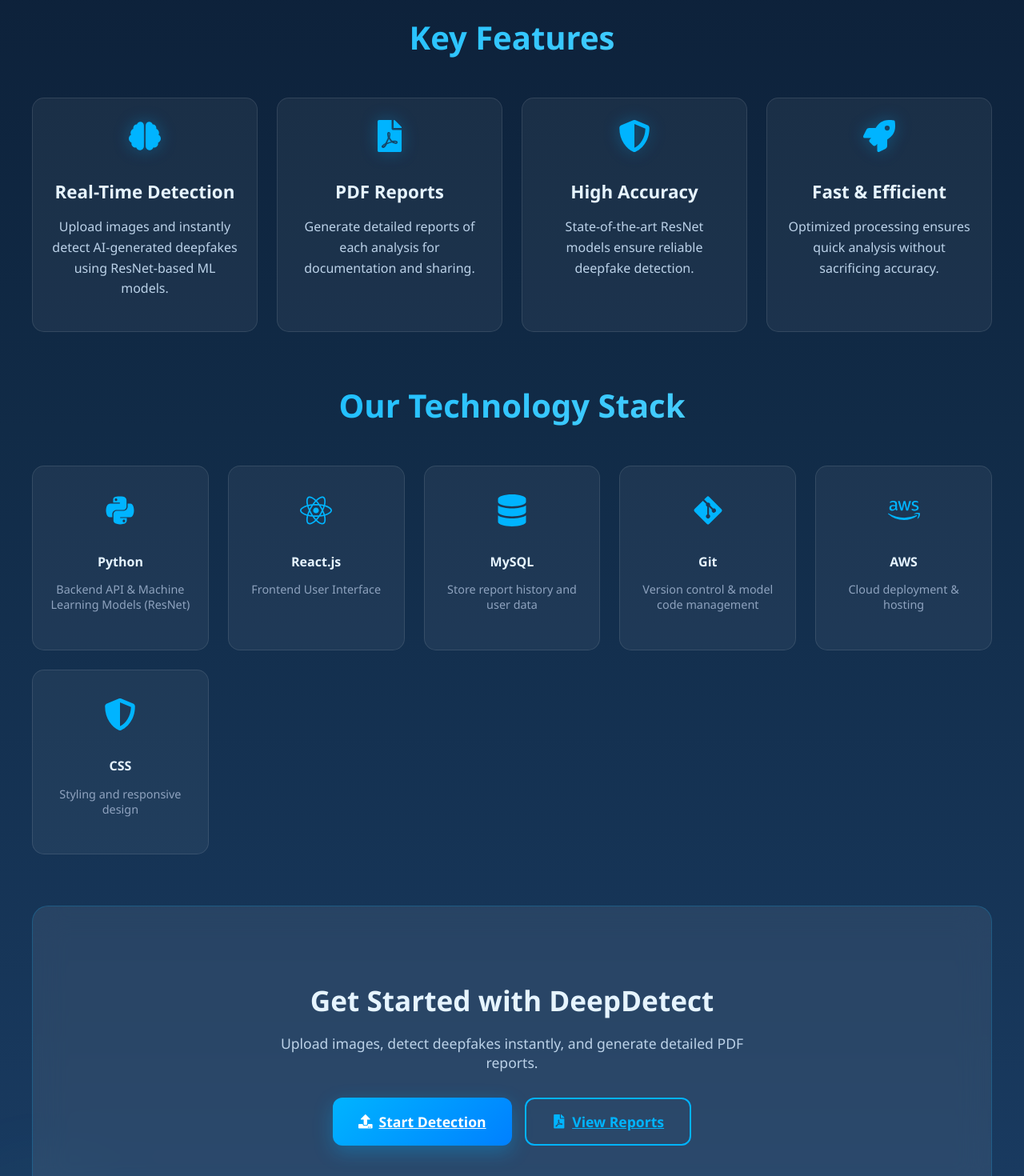
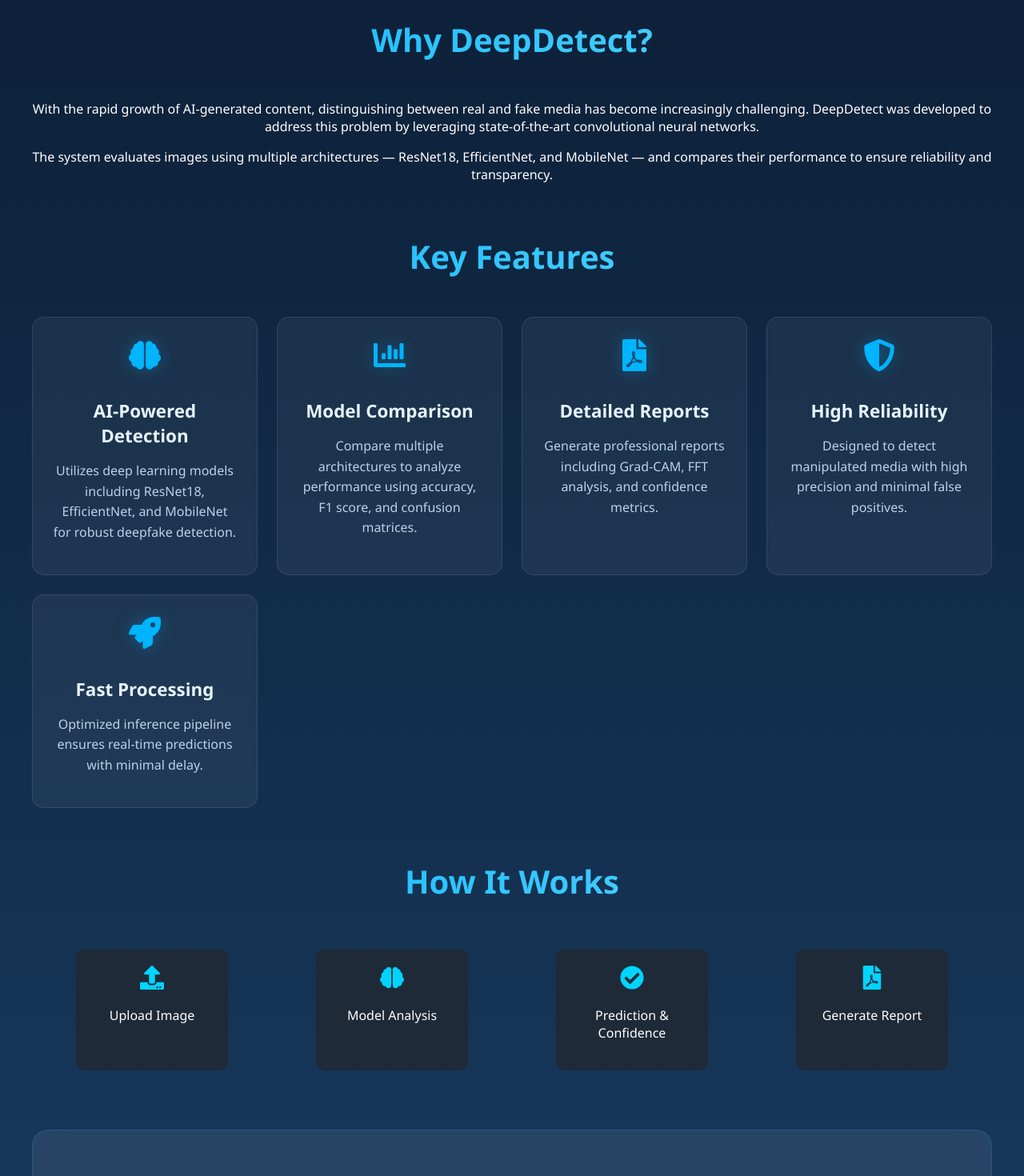
Before and after one commit to dnm10/DeepDetect-DeepFake, a React (Create React App) app in the folder ui_deep/: page /About in a window 1280 px wide. Shown: the part 520-1990 px from the top of the page at 80% size. Built offline with nearby package versions, Linux system fonts and the light colour scheme.

Commit message:
Added Model Comparisons page

```diff
--- a/ui_deep/src/pages/About.css
+++ b/ui_deep/src/pages/About.css
@@ -473,3 +473,28 @@
     padding: 1.5rem;
   }
 }
+
+.workflow-section {
+  margin-top: 50px;
+  text-align: center;
+}
+
+.workflow-steps {
+  display: flex;
+  justify-content: space-around;
+  margin-top: 20px;
+  flex-wrap: wrap;
+}
+
+.step {
+  background: #1e2a38;
+  padding: 20px;
+  border-radius: 10px;
+  width: 150px;
+  margin: 10px;
+}
+
+.step svg {
+  font-size: 30px;
+  color: #00d4ff;
+}
--- a/ui_deep/src/pages/About.js
+++ b/ui_deep/src/pages/About.js
@@ -1,5 +1,4 @@
 import React from "react";
-import { useNavigate } from "react-router-dom";
 import Navbar from "../Components/Navbar.js";
 import {
   FaShieldAlt,
@@ -7,103 +6,44 @@ import {
   FaRocket,
   FaUpload,
   FaFilePdf,
-  FaPython,
-  FaReact,
-  FaDatabase,
-  FaGitAlt,
-  FaAws,
-  FaCheckCircle,
+  FaChartBar,
+  FaCheckCircle
 } from "react-icons/fa";
 import "./About.css";
 
 function About() {
-  const navigate = useNavigate();
-
-  const teamMembers = [
-    {
-      id: 1,
-      name: "Dr. Sarah Chen",
-      role: "AI Research Lead",
-      bio: "PhD in Computer Vision, ResNet & deepfake detection expert.",
-      initials: "SC",
-    },
-    {
-      id: 2,
-      name: "Marcus Rodriguez",
-      role: "Lead Developer",
-      bio: "Full-stack developer building React frontend & Python backend.",
-      initials: "MR",
-    },
-    {
-      id: 3,
-      name: "Dr. Emily Watson",
-      role: "Security Analyst",
-      bio: "Cybersecurity and digital media authentication expert.",
-      initials: "EW",
-    },
-    {
-      id: 4,
-      name: "Alex Thompson",
-      role: "Product Manager",
-      bio: "Responsible AI and product strategy specialist.",
-      initials: "AT",
-    },
-  ];
 
   const features = [
     {
       icon: <FaBrain />,
-      title: "Real-Time Detection",
+      title: "AI-Powered Detection",
       description:
-        "Upload images and instantly detect AI-generated deepfakes using ResNet-based ML models.",
+        "Utilizes deep learning models including ResNet18, EfficientNet, and MobileNet for robust deepfake detection."
+    },
+    {
+      icon: <FaChartBar />,
+      title: "Model Comparison",
+      description:
+        "Compare multiple architectures to analyze performance using accuracy, F1 score, and confusion matrices."
     },
     {
       icon: <FaFilePdf />,
-      title: "PDF Reports",
+      title: "Detailed Reports",
       description:
-        "Generate detailed reports of each analysis for documentation and sharing.",
+        "Generate professional reports including Grad-CAM, FFT analysis, and confidence metrics."
     },
     {
       icon: <FaShieldAlt />,
-      title: "High Accuracy",
+      title: "High Reliability",
       description:
-        "State-of-the-art ResNet models ensure reliable deepfake detection.",
+        "Designed to detect manipulated media with high precision and minimal false positives."
     },
     {
       icon: <FaRocket />,
-      title: "Fast & Efficient",
+      title: "Fast Processing",
       description:
-        "Optimized processing ensures quick analysis without sacrificing accuracy.",
-    },
-  ];
-
-  const techStack = [
-    {
-      icon: <FaPython />,
-      name: "Python",
-      description: "Backend API & Machine Learning Models (ResNet)",
-    },
-    {
-      icon: <FaReact />,
-      name: "React.js",
-      description: "Frontend User Interface",
-    },
-    {
-      icon: <FaDatabase />,
-      name: "MySQL",
-      description: "Store report history and user data",
-    },
-    {
-      icon: <FaGitAlt />,
-      name: "Git",
-      description: "Version control & model code management",
-    },
-    { icon: <FaAws />, name: "AWS", description: "Cloud deployment & hosting" },
-    {
-      icon: <FaShieldAlt />,
-      name: "CSS",
-      description: "Styling and responsive design",
-    },
+        "Optimized inference pipeline ensures real-time predictions with minimal delay."
+    }
   ];
 
   return (
@@ -111,16 +51,32 @@ function About() {
       <Navbar />
 
       <div className="about-container">
-        {/* Hero Section */}
+
+        {/* HERO */}
         <section className="about-hero">
           <h1 className="about-title">About DeepDetect</h1>
           <p className="about-subtitle">
-            Detect AI-generated deepfakes with high accuracy and generate
-            comprehensive reports for analysis.
+            An AI-powered deepfake detection platform designed to identify manipulated images
+            using advanced deep learning models and provide explainable results.
           </p>
         </section>
 
-        {/* Features Section */}
+        {/* PROJECT STORY */}
+        <section className="about-story">
+          <h2 className="section-title">Why DeepDetect?</h2>
+          <p className="about-text">
+            With the rapid growth of AI-generated content, distinguishing between real and fake
+            media has become increasingly challenging. DeepDetect was developed to address this
+            problem by leveraging state-of-the-art convolutional neural networks.
+          </p>
+
+          <p className="about-text">
+            The system evaluates images using multiple architectures — ResNet18, EfficientNet,
+            and MobileNet — and compares their performance to ensure reliability and transparency.
+          </p>
+        </section>
+
+        {/* FEATURES */}
         <section className="features-section">
           <h2 className="section-title">Key Features</h2>
           <div className="features-grid">
@@ -134,51 +90,51 @@ function About() {
           </div>
         </section>
 
-        {/* Technology Stack */}
-        <section className="tech-section">
-          <h2 className="section-title">Our Technology Stack</h2>
-          <div className="tech-grid">
-            {techStack.map((tech, idx) => (
-              <div key={idx} className="tech-item">
-                <div className="tech-icon">{tech.icon}</div>
-                <h4 className="tech-name">{tech.name}</h4>
-                <p className="tech-description">{tech.description}</p>
-              </div>
-            ))}
+        {/* HOW IT WORKS */}
+        <section className="workflow-section">
+          <h2 className="section-title">How It Works</h2>
+
+          <div className="workflow-steps">
+            <div className="step">
+              <FaUpload />
+              <p>Upload Image</p>
+            </div>
+
+            <div className="step">
+              <FaBrain />
+              <p>Model Analysis</p>
+            </div>
+
+            <div className="step">
+              <FaCheckCircle />
+              <p>Prediction & Confidence</p>
+            </div>
+
+            <div className="step">
+              <FaFilePdf />
+              <p>Generate Report</p>
+            </div>
           </div>
         </section>
 
-        {/* Team Section
-        <section className="team-section">
-          <h2 className="section-title">Meet the Team</h2>
-          <div className="team-grid">
-            {teamMembers.map((member) => (
-              <div key={member.id} className="team-card">
-                <div className="team-avatar">{member.initials}</div>
-                <h3 className="team-name">{member.name}</h3>
-                <div className="team-role">{member.role}</div>
-                <p className="team-bio">{member.bio}</p>
-              </div>
-            ))}
-          </div>
-        </section> */}
+        {/* CTA */}
+        <section className="cta-section">
+          <h2 className="cta-title">Start Detecting Deepfakes</h2>
+          <p className="cta-description">
+            Upload an image and get instant AI-powered analysis with detailed insights.
+          </p>
 
-        {/* CTA Section */}
-        <section className="cta-section">
-          <h2 className="cta-title">Get Started with DeepDetect</h2>
-          <p className="cta-description">
-            Upload images, detect deepfakes instantly, and generate detailed PDF
-            reports.
-          </p>
           <div className="cta-buttons">
             <a href="/upload" className="cta-btn cta-primary">
               <FaUpload /> Start Detection
             </a>
-            <a href="/reports" className="cta-btn cta-secondary">
-              <FaFilePdf /> View Reports
+
+            <a href="/comparisons" className="cta-btn cta-secondary">
+              <FaChartBar /> View Model Comparison
             </a>
           </div>
         </section>
+
       </div>
     </div>
   );
--- a/ui_deep/src/pages/Comparison.js
+++ b/ui_deep/src/pages/Comparison.js
@@ -78,7 +78,7 @@ function Comparison() {
       <Navbar />
 
       <div className="comparison-container">
-        <h1>Model Comparison</h1>
+        <h1><Models></Models> Comparison</h1>
 
         {/* 🏆 Best Model */}
         {bestModel && (
```
